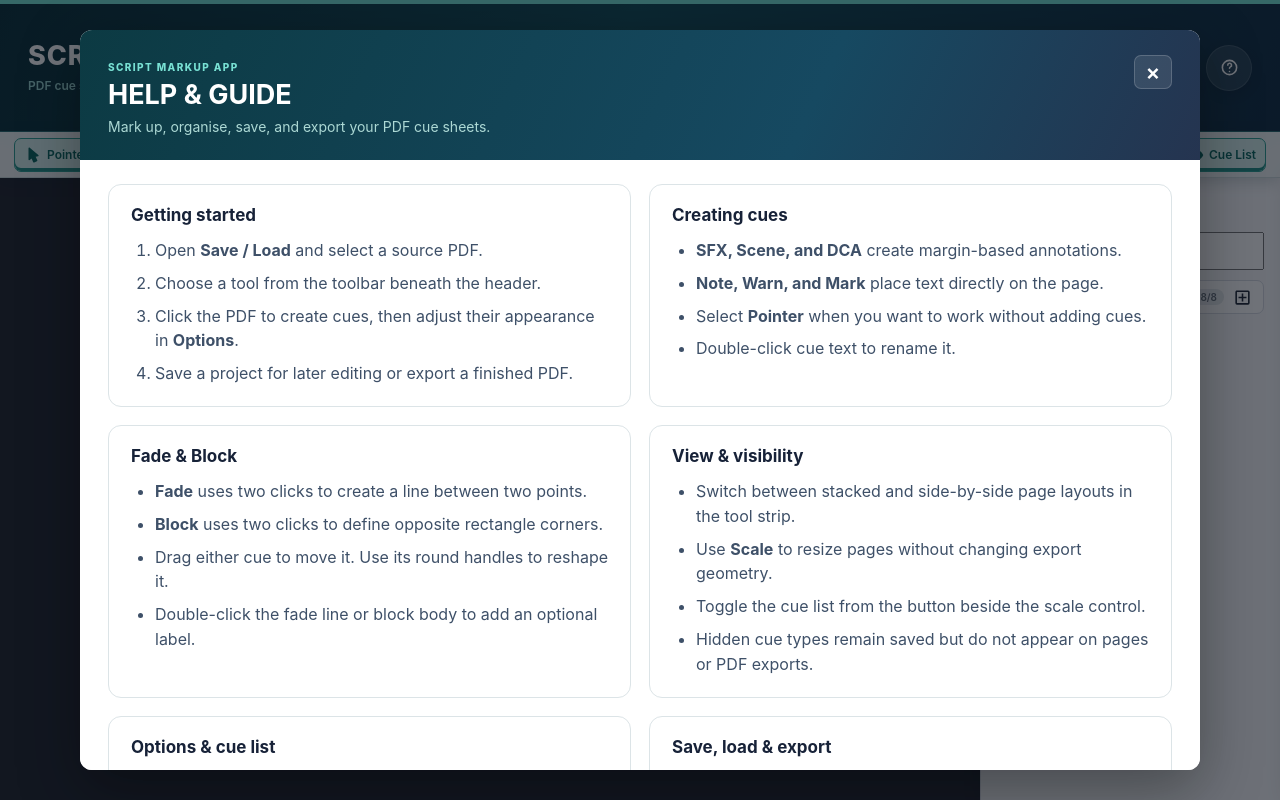
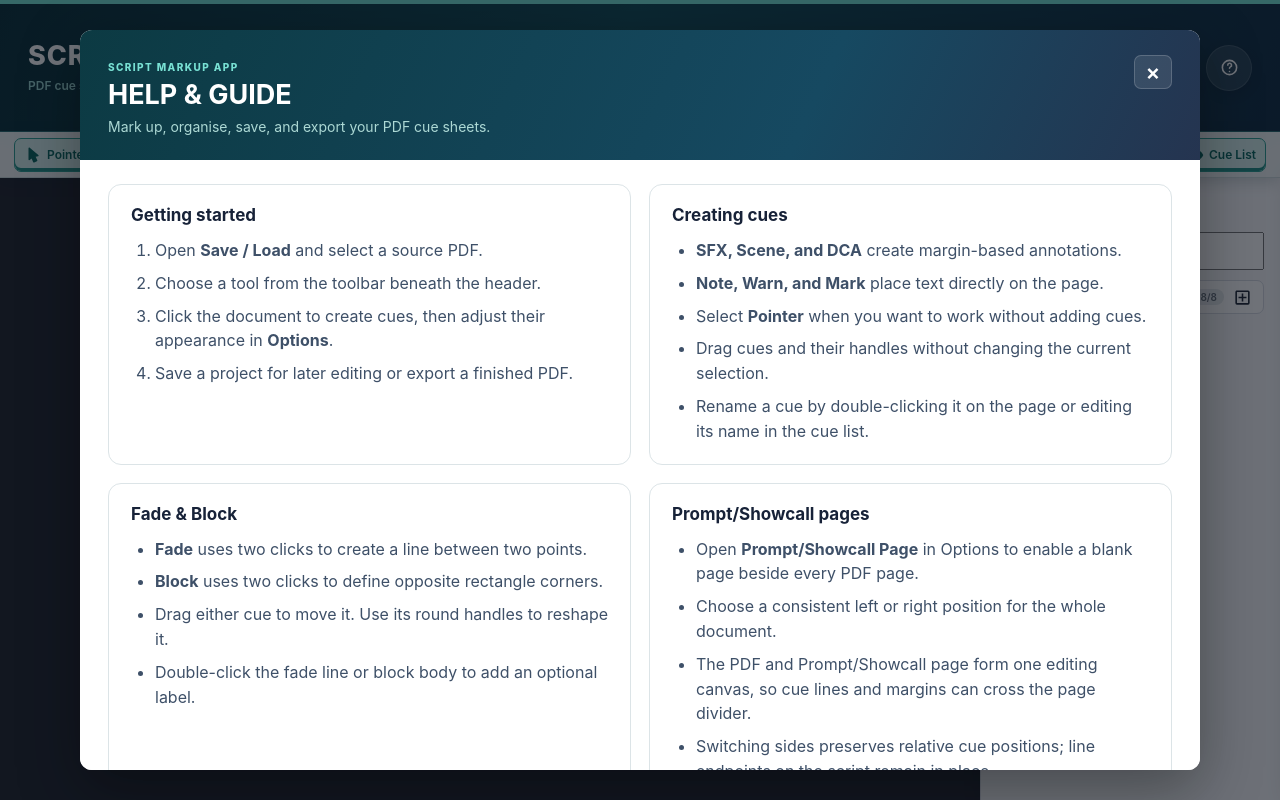
Before and after one commit to staljabro/script-markup-app, a React (Vite) app: page / in a window 1280 px wide. Both pictures are taken after a click on the button 1229 px from the left and 67 px from the top of the page. Built offline with nearby package versions, Linux system fonts and the light colour scheme.

Commit message:
modified:   README.md 	modified:   src/App.jsx

```diff
--- a/src/App.jsx
+++ b/src/App.jsx
@@ -2256,7 +2256,7 @@ export default function App() {
                     <ol>
                       <li>Open <strong>Save / Load</strong> and select a source PDF.</li>
                       <li>Choose a tool from the toolbar beneath the header.</li>
-                      <li>Click the PDF to create cues, then adjust their appearance in <strong>Options</strong>.</li>
+                      <li>Click the document to create cues, then adjust their appearance in <strong>Options</strong>.</li>
                       <li>Save a project for later editing or export a finished PDF.</li>
                     </ol>
                   </article>
@@ -2267,7 +2267,8 @@ export default function App() {
                       <li><strong>SFX, Scene, and DCA</strong> create margin-based annotations.</li>
                       <li><strong>Note, Warn, and Mark</strong> place text directly on the page.</li>
                       <li>Select <strong>Pointer</strong> when you want to work without adding cues.</li>
-                      <li>Double-click cue text to rename it.</li>
+                      <li>Drag cues and their handles without changing the current selection.</li>
+                      <li>Rename a cue by double-clicking it on the page or editing its name in the cue list.</li>
                     </ul>
                   </article>
 
@@ -2282,12 +2283,35 @@ export default function App() {
                   </article>
 
                   <article className="help-card">
+                    <h3>Prompt/Showcall pages</h3>
+                    <ul>
+                      <li>Open <strong>Prompt/Showcall Page</strong> in Options to enable a blank page beside every PDF page.</li>
+                      <li>Choose a consistent left or right position for the whole document.</li>
+                      <li>The PDF and Prompt/Showcall page form one editing canvas, so cue lines and margins can cross the page divider.</li>
+                      <li>Switching sides preserves relative cue positions; line endpoints on the script remain in place.</li>
+                      <li>A Prompt/Showcall page containing cues cannot be disabled until those cues are moved or removed.</li>
+                    </ul>
+                  </article>
+
+                  <article className="help-card">
+                    <h3>Dividers &amp; headers</h3>
+                    <ul>
+                      <li>Add shared vertical dividers or headers from <strong>Dividers and Headers</strong> in Options.</li>
+                      <li>Items created on a PDF or Prompt/Showcall page appear in the same position on every page of that type.</li>
+                      <li>Drag an unlocked item between the PDF and Prompt/Showcall sides. Dividers have colour and line-width controls; headers have colour and text-size controls.</li>
+                      <li>Select an item on the page or in Options. Edit header text there or by double-clicking the header on the page.</li>
+                      <li>Locking prevents moving, editing, or deleting both dividers and headers. <strong>Reset</strong> removes them all after confirmation.</li>
+                    </ul>
+                  </article>
+
+                  <article className="help-card">
                     <h3>View &amp; visibility</h3>
                     <ul>
                       <li>Switch between stacked and side-by-side page layouts in the tool strip.</li>
                       <li>Use <strong>Scale</strong> to resize pages without changing export geometry.</li>
                       <li>Toggle the cue list from the button beside the scale control.</li>
                       <li>Hidden cue types remain saved but do not appear on pages or PDF exports.</li>
+                      <li>Only one Options accordion can be open at a time.</li>
                     </ul>
                   </article>
 
@@ -2298,6 +2322,7 @@ export default function App() {
                       <li>BLOCK additionally supports fill colour, opacity, no fill, and no line.</li>
                       <li>Search cues by name, type, or page from the cue list.</li>
                       <li>The Filter accordion controls which cue types appear in the list.</li>
+                      <li>Click a cue-list name to edit it inline; moving or editing a cue does not automatically select it.</li>
                     </ul>
                   </article>
 
@@ -2306,8 +2331,19 @@ export default function App() {
                     <ul>
                       <li><strong>Save Project</strong> downloads a timestamped project copy.</li>
                       <li><strong>Save Project As</strong> lets you choose its filename and location.</li>
-                      <li><strong>Export PDF</strong> creates an annotated PDF using visible cues.</li>
-                      <li>Autosave stores unsaved work in this browser every five minutes.</li>
+                      <li>Successful save and export actions display a confirmation.</li>
+                      <li><strong>Export PDF</strong> creates an annotated PDF using visible cues and outputs each Prompt/Showcall page as a separate page beside its source page in sequence.</li>
+                      <li>Items dragged outside their page area are omitted from saved projects and PDF exports.</li>
+                    </ul>
+                  </article>
+
+                  <article className="help-card">
+                    <h3>Sessions &amp; replacing files</h3>
+                    <ul>
+                      <li>Your current PDF, cues, page setup, dividers, headers, and appearance settings are stored automatically in this browser.</li>
+                      <li>The previous session is restored automatically after a browser reload or return visit—no restore prompt is required.</li>
+                      <li><strong>Recover Autosave</strong> can manually reload the browser-stored copy if needed.</li>
+                      <li>Opening another PDF warns that it replaces the current PDF and cues. Remove PDF clears the document and its autosave.</li>
                     </ul>
                   </article>
                 </div>
@@ -2316,12 +2352,12 @@ export default function App() {
                   <h3>Keyboard &amp; pointer shortcuts</h3>
                   <div className="shortcut-grid">
                     <kbd>Esc</kbd><span>Cancel a pending cue, clear selection, and return to Pointer.</span>
-                    <kbd>Delete</kbd><span>Remove the selected cue.</span>
+                    <kbd>Delete / Backspace</kbd><span>Remove the selected cue, divider, or header when it is not locked.</span>
                     <kbd>Ctrl/Cmd + Z</kbd><span>Undo the last cue action.</span>
                     <kbd>Ctrl/Cmd + Shift + Z</kbd><span>Redo the last undone action.</span>
                     <kbd>Ctrl/Cmd + Y</kbd><span>Redo on Windows-style keyboards.</span>
-                    <kbd>Double-click</kbd><span>Edit a cue label, fade label, or block label.</span>
-                    <kbd>Drag</kbd><span>Move cues or adjust visible endpoint and corner handles.</span>
+                    <kbd>Double-click</kbd><span>Edit a cue, fade, block, or header label.</span>
+                    <kbd>Drag</kbd><span>Move cues, dividers, and headers, or adjust visible handles.</span>
                     <kbd>F / 7</kbd><span>Select Fade. Use B / 8 to select Block.</span>
                   </div>
                 </article>
```
Also changed, not shown: 1 other file (tests, documents, lock files or other folders).
